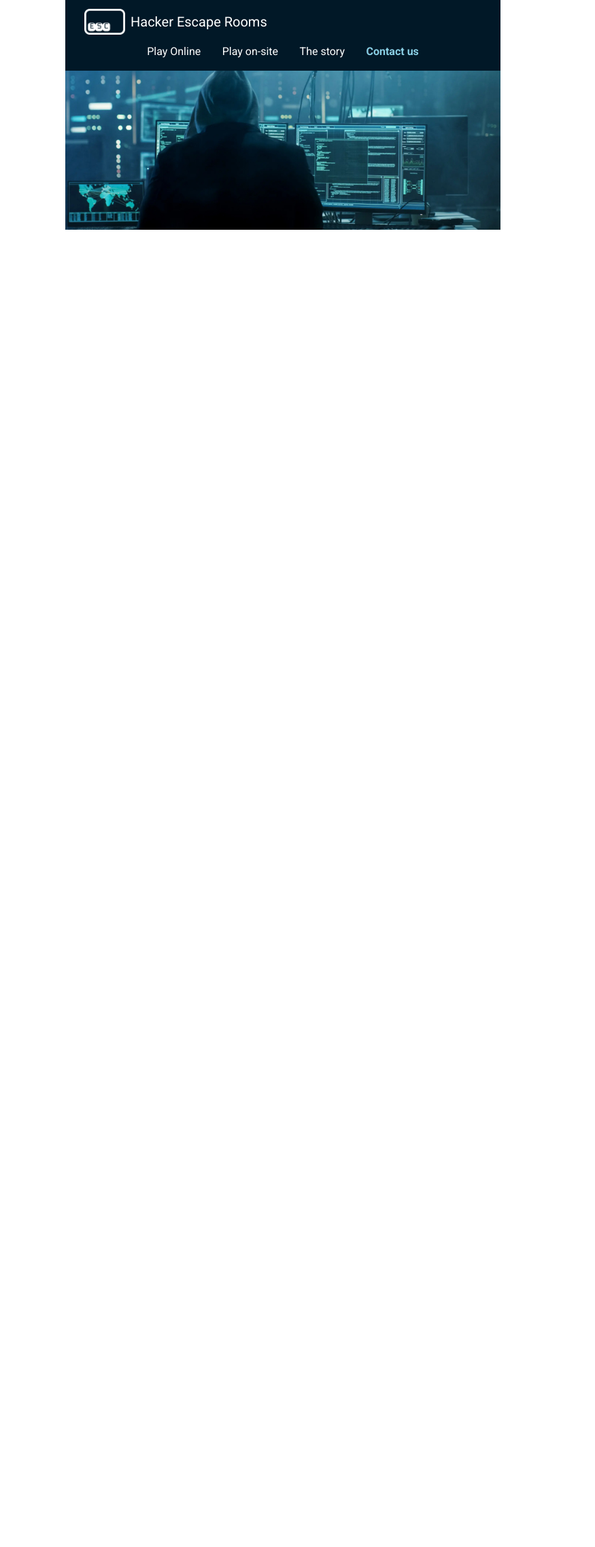
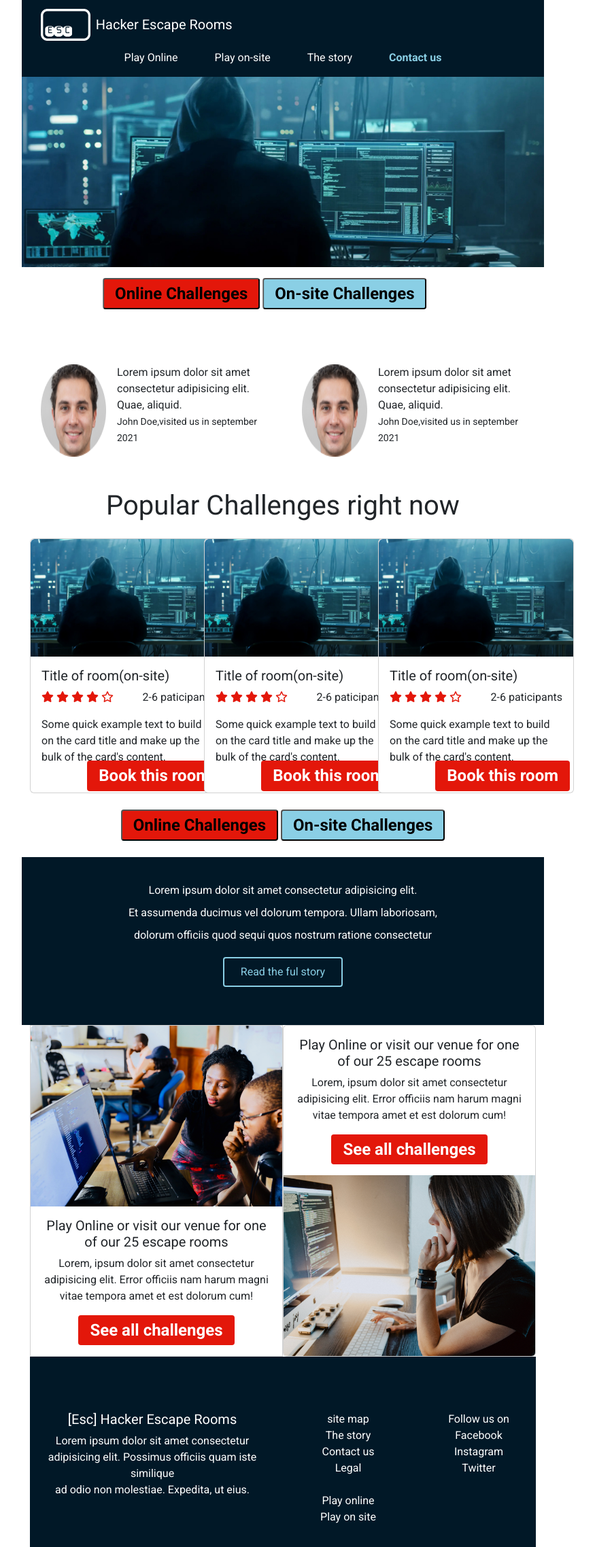
Before and after one commit to yvette809/lernia, a PHP site: page / in a window 1280 px wide. Shown: the whole page at 68% size, without its empty margins (224-1099 px from the left). Before the commit the page ends 338 px from the top, so only its background shows below. Run offline with PHP 8.4, Linux system fonts and the light colour scheme.

Commit message:
layout completed

```diff
--- a/HackerEscapeRoom/index.html
+++ b/HackerEscapeRoom/index.html
@@ -11,10 +11,15 @@
       crossorigin="anonymous"
     />
     <link rel="stylesheet" href="style.css" />
+    <link
+    rel="stylesheet"
+    href="https://cdnjs.cloudflare.com/ajax/libs/font-awesome/6.2.0/css/all.min.css"
+  />
     <title>Hacker Escape Room</title>
   </head>
   <body>
     <div class="main-container">
+      <div class="sub-container">
         <div class="nav-container container-fluid">
           <nav class="navbar navbar-expand-lg">
             <div class="navbar-main">
@@ -57,9 +62,166 @@
             </div>
           </nav>
           <div class="hero-div">
-          <img src="./images/hero.jpg " alt="main-img" class=" hero-img  px-0" />
+            <img
+              src="./images/hero.jpg "
+              alt="main-img"
+              class="hero-img px-0"
+            />
           </div>
         </div>
+        <div class="action-btn">
+          <button>Online Challenges</button>
+          <button>On-site Challenges</button>
+        </div>
+      </div>
+      <div class="container reviews mt-5">
+        <div class="row">
+            <div class="col col-sm-12 col-md-6 ">
+                <div class="avatar d-flex mt-5">
+                    <img src="./images/avatar.png" alt="" class="mx-3">
+                    <p>Lorem ipsum dolor sit amet consectetur adipisicing elit. Quae, aliquid. <br><small>John Doe,visited us in september 2021</small></p>
+                </div>
+            </div>
+            <div class="col col-sm-12 col-md-6 ">
+                <div class="avatar d-flex mt-5">
+                    <img src="./images/avatar.png" alt="" class="mx-3">
+                    <p>Lorem ipsum dolor sit amet consectetur adipisicing elit. Quae, aliquid. <br><small>John Doe,visited us in september 2021</small></p>
+                </div>
+            </div>
+            </div>
+        </div>
+        <div class="container challenges mt-5">
+            <h1 class="text-center mb-4">Popular Challenges right now</h1>
+            <div class="row">
+                <div class="col col-md-4">
+                    <div class="card room-info" style="width: 18rem;">
+                        <img src="./images/image 3.png" class="card-img-top" alt="...">
+                        <div class="card-body">
+                          <h5 class="card-title">Title of room(on-site)</h5>
+                          <div class="reviews-stars d-flex justify-content-between">
+                            <div class="stars">
+                                <i class="fa-solid fa-star"></i>
+                                <i class="fa-solid fa-star"></i>
+                                <i class="fa-solid fa-star"></i>
+                                <i class="fa-solid fa-star"></i>
+                                <i class="fa-regular fa-star"></i>
+                            </div>
+                           <p>2-6 paticipants</p>
+                          </div>
+                          <p class="card-text mb-4">Some quick example text to build on the card title and make up the bulk of the card's content.</p>
+                          <a href="#" class="btn book-room">Book this room</a>
+                        </div>
+                      </div>
+                </div>
+                <div class="col col-md-4">
+                    <div class="card room-info" style="width: 18rem;">
+                        <img src="./images/image 3.png" class="card-img-top" alt="...">
+                        <div class="card-body">
+                          <h5 class="card-title">Title of room(on-site)</h5>
+                          <div class="reviews-stars d-flex justify-content-between">
+                            <div class="stars">
+                                <i class="fa-solid fa-star"></i>
+                                <i class="fa-solid fa-star"></i>
+                                <i class="fa-solid fa-star"></i>
+                                <i class="fa-solid fa-star"></i>
+                                <i class="fa-regular fa-star"></i>
+                            </div>
+                           <p>2-6 paticipants</p>
+                          </div>
+                          <p class="card-text mb-4">Some quick example text to build on the card title and make up the bulk of the card's content.</p>
+                          <a href="#" class="btn book-room">Book this room</a>
+                        </div>
+                      </div>
+                </div>
+                <div class="col col-md-4">
+                    <div class="card room-info" style="width: 18rem;">
+                        <img src="./images/image 3.png" class="card-img-top" alt="...">
+                        <div class="card-body">
+                          <h5 class="card-title">Title of room(on-site)</h5>
+                          <div class="reviews-stars d-flex justify-content-between">
+                            <div class="stars">
+                                <i class="fa-solid fa-star"></i>
+                                <i class="fa-solid fa-star"></i>
+                                <i class="fa-solid fa-star"></i>
+                                <i class="fa-solid fa-star"></i>
+                                <i class="fa-regular fa-star"></i>
+                            </div>
+                           <p>2-6 paticipants</p>
+                          </div>
+                          <p class="card-text mb-4">Some quick example text to build on the card title and make up the bulk of the card's content.</p>
+                          <a href="#" class="btn book-room">Book this room</a>
+                        </div>
+                      </div>
+                </div>
+            </div>
+          </div>
+          <div class="container text-center my-4">
+            <div class="challenges-btn">
+                <button>Online Challenges</button>
+                <button>On-site Challenges</button>
+            </div>
+          </div>
+          <div class="container details text-center">
+            <p class="text-white">Lorem ipsum dolor sit amet consectetur adipisicing elit. <br>
+                Et assumenda ducimus vel dolorum tempora. Ullam laboriosam,<br>
+                 dolorum officiis quod sequi quos nostrum ratione consectetur
+                 </p>
+             <button class="mb-4">Read the ful story</button>
+
+          </div>
+          <div class="container" >
+            <div class="row gx-0">
+            <div class="col col-sm-12 col-md-6">
+                <div class="card" style="border-radius: 0 !important;">
+                    <img src="./images/nesa-by-makers-IgUR1iX0mqM-unsplash 1.png" class="card-img-top" alt="...">
+                    <div class="card-body text-center">
+                      <h5 class="card-title">Play Online or visit our venue for one of our 25 escape rooms</h5>
+                      <p>Lorem, ipsum dolor sit amet consectetur adipisicing elit. Error officiis nam harum magni vitae tempora amet et est dolorum cum!</p>
+                      <a href="#" class="btn">See all challenges</a>
+                    </div>
+            </div>
+            </div>
+            <div class="col col-sm-12 col-md-6">
+                <div class="card" >
+
+                    <div class="card-body text-center">
+                      <h5 class="card-title">Play Online or visit our venue for one of our 25 escape rooms</h5>
+                      <p>Lorem, ipsum dolor sit amet consectetur adipisicing elit. Error officiis nam harum magni vitae tempora amet et est dolorum cum!</p>
+                      <a href="#" class="btn ">See all challenges</a>
+                    </div>
+                    <img src="./images/kelly-sikkema-YK0HPwWDJ1I-unsplash 1.png" class="card-img-bottom" alt="...">
+            </div>
+            </div>
+      </div>
+      <div class="container footer text-center ">
+        <div class="row pt-5">
+            <div class="col col-md-6 text-white text-center">
+               <h5>[Esc] Hacker Escape Rooms</h5>
+               <p>Lorem ipsum dolor sit amet consectetur <br>adipisicing elit. Possimus officiis quam iste similique<br> ad odio non molestiae. Expedita, ut eius.
+
+               </p>
+
+            </div>
+            <div class="col col-md-3 d-flex flex-column footer-link justify-content-lg-start">
+                <a href="">site map</a>
+                <a href="">The story</a>
+                <a href="">Contact us</a>
+                <a href="">Legal</a><br>
+                <a href="">Play online</a>
+                <a href="">Play on site</a>
+            </div>
+            <div class="col col-md-3 footer-social">
+                <span class="text-white">Follow us on</span>
+                <div class="d-flex flex-column">
+                    <a href="#">Facebook</a>
+                    <a href="#">Instagram</a>
+                    <a href="#">Twitter</a>
+                </div>
+
+            </div>
+        </div>
+      </div>
+
     </div>
     <script
       src="https://cdn.jsdelivr.net/npm/@popperjs/core@2.11.6/dist/umd/popper.min.js"
--- a/HackerEscapeRoom/script.js
+++ b/HackerEscapeRoom/script.js
@@ -0,0 +1,2 @@
+const button = document.querySelectorAll('.action-btn')
+console.log('parent',button[0].parentElement)
--- a/HackerEscapeRoom/style.css
+++ b/HackerEscapeRoom/style.css
@@ -12,6 +12,7 @@
   margin: 0;
   padding: 0;
   box-sizing: border-box;
+
 }
 
 body {
@@ -20,8 +21,13 @@ body {
 
 .main-container {
   min-height: 100vh;
-  max-width: 50%;
+  max-width: 60%;
   margin: 0 auto;
+}
+
+.sub-container {
+  min-height: 55vh;
+  position: relative;
 }
 
 nav.navbar {
@@ -62,3 +68,69 @@ div img.hero-img {
   left: 0;
   right: 0;
 }
+
+div.action-btn {
+  position: absolute;
+  bottom: -15px;
+  transform: translateX(25%);
+}
+
+div.action-btn button,
+div.challenges-btn button,
+.btn {
+  padding: 0.2rem 1rem;
+  border-radius: 4px;
+  font-weight: 700;
+  font-size: 1.5rem;
+}
+div.action-btn button:first-child,
+div.challenges-btn button:first-child {
+  background: var(--buttonColor);
+}
+div.action-btn button:nth-child(2n),
+div.challenges-btn button:nth-child(2n) {
+  background: var(--secondaryColor);
+}
+.btn {
+  background-color: var(--buttonColor);
+  color: #fff;
+}
+
+.card {
+  position: relative;
+}
+
+.stars {
+  color: var(--buttonColor);
+}
+a.book-room {
+  position: absolute;
+  bottom: 2px;
+  right: 5px;
+  background-color: var(--buttonColor);
+  color: #fff;
+}
+
+div.details,
+.footer {
+  background-color: var(--darkColor);
+  padding: 2rem 0;
+}
+
+div.details p {
+  line-height: 33px;
+  font-weight: 400;
+}
+
+div.details button {
+  color: var(--secondaryColor);
+  background-color: var(--darkColor);
+  padding: 0.5rem 1.5rem;
+  border-radius: 4px;
+  border: 2px solid var(--secondaryColor);
+}
+
+.footer-link a, .footer-social a{
+  color: #fff;
+  text-decoration: none;
+}
```
Lines whose indentation alone changed are shown as unchanged.
